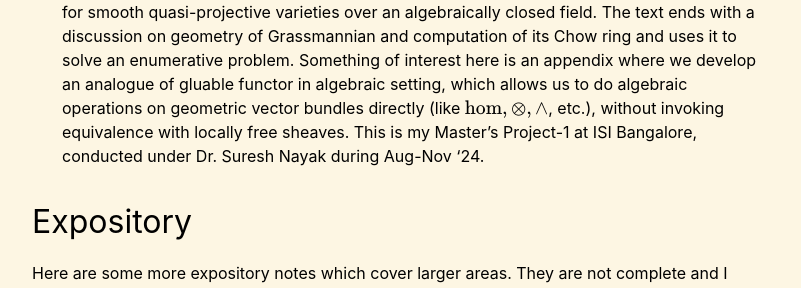
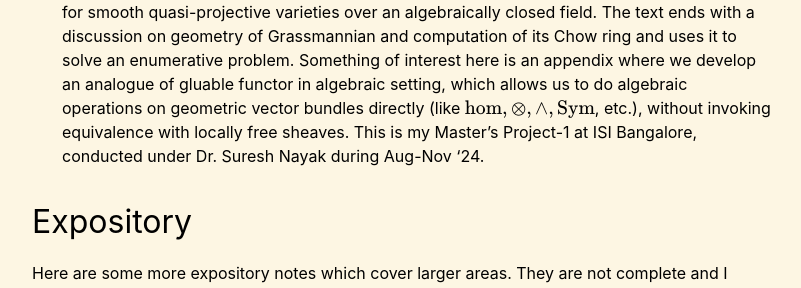
Before and after one commit to ARenanse/ARenanse.github.io, a Jekyll site: the page built from tabs/notes.md, in a window 1280 px wide and 900 px high, scrolled down 505 px. Shown: the part 165-453 px from the top of the window, without its empty margins (238-1039 px from the left). Built offline with Jekyll 4.4.1, drawn with Linux system fonts in a browser that asks for light colours; formulas are drawn with MathJax 3.

Commit message:
Update notes.md

```diff
--- a/tabs/notes.md
+++ b/tabs/notes.md
@@ -10,7 +10,7 @@
 * **[The uniqueness of $$+$$-construction](/assets/notes/Others/PlusConst.pdf)** : Classically, higher $$K$$-groups were defined by taking the homotopy groups of $$BGLR^+$$ for a ring $$R$$. A crucial step is to show that the homotopy type $$BGLR^+$$ is unique. While the existence is well-known and can be found easily in standard references, the uniqueness requires basic facts from obstruction theory and follows from its construction. In this note, we show the existence and uniqueness of $$+$$-construction.
 * **[Main theorems on length](/assets/notes/Others/Length.pdf)** : In this note, we prove the main theorem on length of rings (finite length iff artinian, Theorem 6) and modules (finite length iff finite support, Corollary 9), apart from some other often useful results. This is part of my master's thesis on intersection theory.
 * **[A generalization of Swan's theorem](/assets/notes/Others/SwanTych.pdf)** : We generalize Swan's theorem from compact-Hausdorff spaces to Tychonoff spaces (completely regular or $$T_{3\frac{1}{2}}$$). Consequently, we show that on Tychonoff spaces soft bundles and stably trivial bundles are equivalent.
-* **[Chow rings and applications in enumerative geometry](/assets/notes/Others/IT.pdf)** : We develop and study Chow rings for smooth quasi-projective varieties over an algebraically closed field. The text ends with a discussion on geometry of Grassmannian and computation of its Chow ring and uses it to solve an enumerative problem. Something of interest here is an appendix where we develop an analogue of gluable functor in algebraic setting, which allows us to do algebraic operations on geometric vector bundles directly (like $$\hom, \otimes, \wedge$$, etc.), without invoking equivalence with locally free sheaves. This is my Master's Project-1 at ISI Bangalore, conducted under Dr. Suresh Nayak during Aug-Nov '24.
+* **[Chow rings and applications in enumerative geometry](/assets/notes/Others/IT.pdf)** : We develop and study Chow rings for smooth quasi-projective varieties over an algebraically closed field. The text ends with a discussion on geometry of Grassmannian and computation of its Chow ring and uses it to solve an enumerative problem. Something of interest here is an appendix where we develop an analogue of gluable functor in algebraic setting, which allows us to do algebraic operations on geometric vector bundles directly (like $$\hom, \otimes, \wedge, \text{\rm Sym}$$, etc.), without invoking equivalence with locally free sheaves. This is my Master's Project-1 at ISI Bangalore, conducted under Dr. Suresh Nayak during Aug-Nov '24.
 
 
 
```
